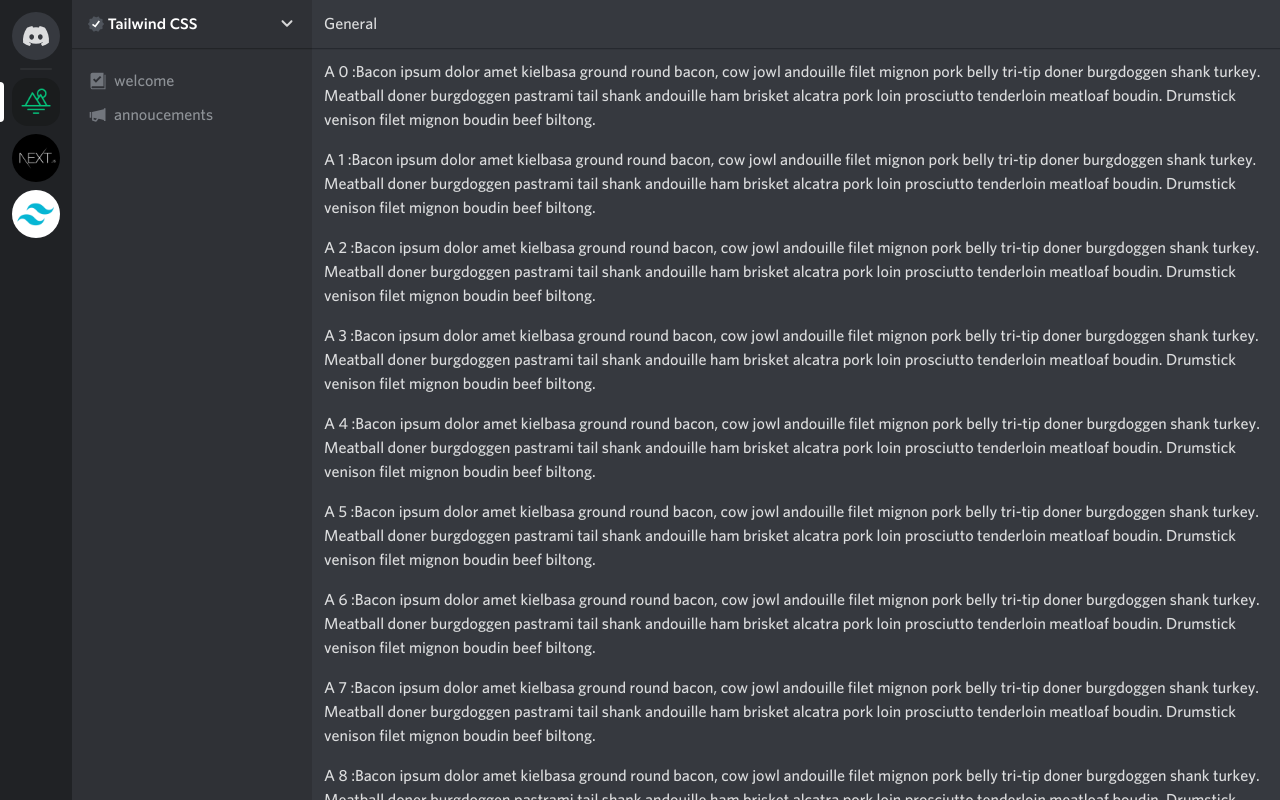
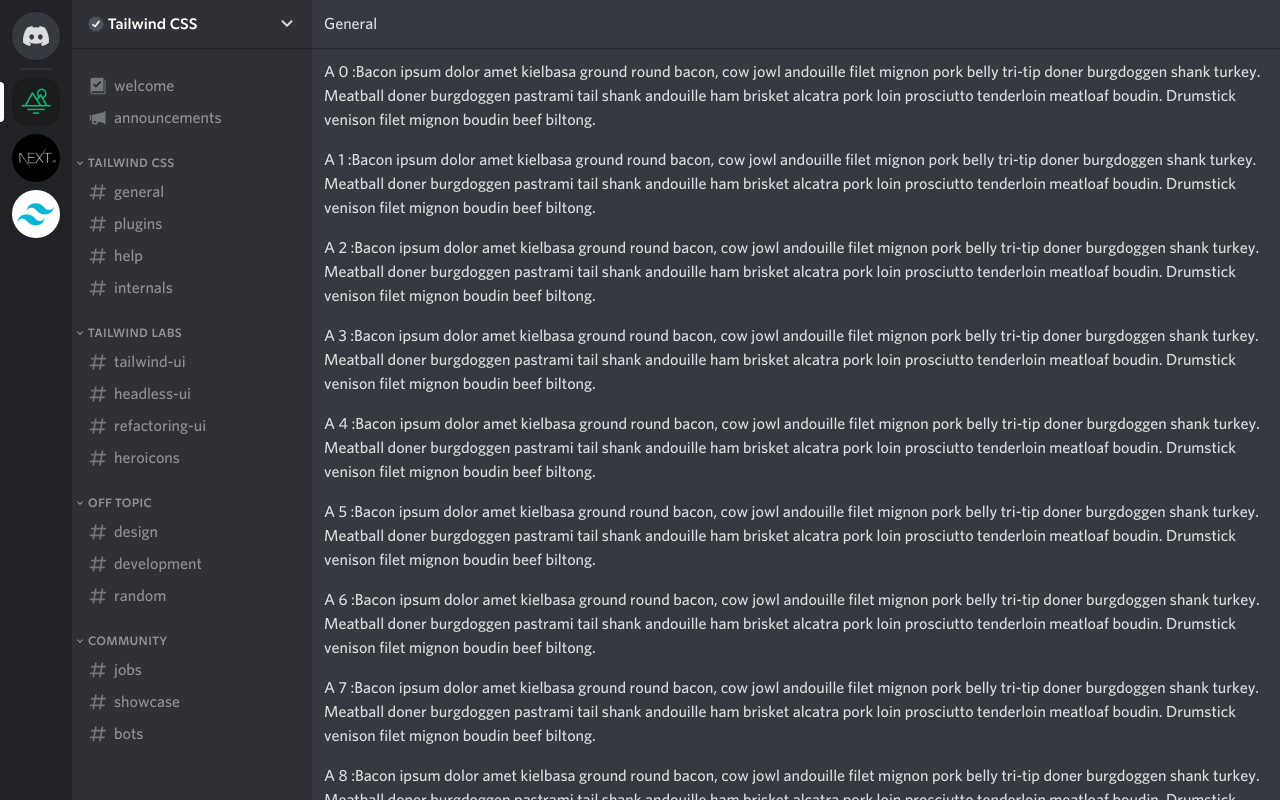
Before and after one commit to MattBevis/discord-clone, a React (Create React App) app: page /servers/1 in a window 1280 px wide. Built offline with nearby package versions, Linux system fonts and the light colour scheme.

Commit message:
finsihed lesson 12

```diff
--- a/src/App.js
+++ b/src/App.js
@@ -3,6 +3,7 @@
 import Image1 from './assets/images/servers/mirage.png';
 import Image2 from './assets/images/servers/next.png';
 import Image3 from './assets/images/servers/tailwind.png';
+import { Discord } from './components/Icon';
 
 function App() {
   const servers = [
@@ -15,7 +16,7 @@
     <div className='flex h-screen text-gray-100'>
       <div className='bg-gray-900 p-3 space-y-2 overflow-y-scroll'>
         <NavLink href='/'>
-          <DiscordIcon className='h-5 w-7' />
+          <Discord className='h-5 w-7' />
         </NavLink>
         <hr className='border-t-white/[.06] border-t-2 rounded mx-2' />
         {servers.map((server) => (
@@ -32,15 +33,4 @@
   );
 }
 
-function DiscordIcon(props) {
-  return (
-    <svg aria-hidden='false' viewBox='0 0 28 20' {...props}>
-      <path
-        fill='currentColor'
-        d='M23.021 1.677A21.227 21.227 0 0017.658 0c-.252.462-.483.935-.687 1.418a19.931 19.931 0 00-5.943 0C10.82.935 10.59.462 10.337.005c-1.856.32-3.659.88-5.37 1.677C1.567 6.78.65 11.754 1.111 16.652A21.504 21.504 0 007.691 20c.532-.726 1.004-1.5 1.407-2.309a13.582 13.582 0 01-2.221-1.078c.188-.137.37-.274.547-.428a15.232 15.232 0 0013.152 0c.177.148.36.291.541.428-.707.424-1.453.787-2.22 1.078.408.808.875 1.578 1.405 2.303a21.5 21.5 0 006.58-3.347h.007c.541-5.674-.922-10.6-3.868-14.97zM9.681 13.638c-1.283 0-2.34-1.193-2.34-2.644S8.37 8.35 9.68 8.35c1.308 0 2.359 1.193 2.338 2.644 0 1.451-1.036 2.644-2.339 2.644zm8.635 0c-1.283 0-2.34-1.193-2.34-2.644s1.036-2.644 2.34-2.644c1.302 0 2.36 1.193 2.338 2.644 0 1.451-1.036 2.644-2.338 2.644z'
-      />
-    </svg>
-  );
-}
-
 export default App;
--- /dev/null
+++ b/src/components/ChannelLink.jsx
@@ -0,0 +1,23 @@
+import React from 'react';
+import * as Icons from './Icon';
+
+function ChannelLink({ channel }) {
+  let Icon = channel.icon ? Icons[channel.icon] : Icons.Hashtag;
+  return (
+    <a
+      key={channel.id}
+      href='#'
+      className='flex items-center px-2 mx-2 text-grey-300
+            hover:bg-gray-550/[0.16] py-1 rounded hover:text-gray-100 group'
+    >
+      <Icon className='h-5 w-5 text-gray-400 mr-1.5' />
+      {channel.label}
+      <Icons.AddPerson
+        className='w-4 h-4 ml-auto text-gray-200 hover:text-gray-100
+               opacity-0 group-hover:opacity-100'
+      />
+    </a>
+  );
+}
+
+export default ChannelLink;
--- a/src/components/ServerLayout.jsx
+++ b/src/components/ServerLayout.jsx
@@ -1,16 +1,9 @@
 import React from 'react';
-import { useParams } from 'react-router-dom';
-import {
-  AddPersonIcon,
-  BookIcon,
-  CheckIcon,
-  ChevronIcon,
-  SpeakerphoneIcon,
-  VerifiedIcon,
-} from './Icon';
+import * as Icons from './Icon';
+import data from '../data.json';
+import { ChannelLink } from '.';
 
 function ServerLayout({ name }) {
-  const { id } = useParams();
   return (
     <>
       <div className='bg-gray-800 flex flex-col w-60'>
@@ -19,43 +12,35 @@
           text-white text-[15px] hover:bg-gray-550/[0.16] transition'
         >
           <div className='relative w-4 h-4 mr-1'>
-            <VerifiedIcon className='w-4 h-4 text-gray-550 absolute' />
-            <CheckIcon className='w-4 h-4 absolute' />
+            <Icons.Verified className='w-4 h-4 text-gray-550 absolute' />
+            <Icons.Check className='w-4 h-4 absolute' />
           </div>
           {/* {name ?? `Server ${id}`} */}
           Tailwind CSS
-          <ChevronIcon className='w-[18px] h-[18px] ml-auto opacity-80' />
+          <Icons.Chevron className='w-[18px] h-[18px] ml-auto opacity-80' />
         </button>
         <div
           className='text-gray-300 flex-1 overflow-y-scroll font-medium
-        mt-[17px]'
+        pt-[17px] space-y-[21px]'
         >
-          <div className='space-y-0.5'>
-            <a
-              href='#'
-              className='flex items-center px-2 mx-2 text-grey-300
-            hover:bg-gray-550/[0.16] py-1 rounded hover:text-gray-100 group'
-            >
-              <BookIcon className='h-5 w-5 text-gray-400 mr-1.5' />
-              welcome
-              <AddPersonIcon
-                className='w-4 h-4 ml-auto text-gray-200 hover:text-gray-100
-               opacity-0 group-hover:opacity-100'
-              />
-            </a>
-            <a
-              href='#'
-              className='flex items-center px-2 mx-2 text-grey-300
-            hover:bg-gray-550/[0.16] py-1 rounded hover:text-gray-100 group'
-            >
-              <SpeakerphoneIcon className='h-5 w-5 text-gray-400 mr-1.5' />
-              annoucements
-              <AddPersonIcon
-                className='w-4 h-4 ml-auto text-gray-200 hover:text-gray-100
-               opacity-0 group-hover:opacity-100'
-              />
-            </a>
-          </div>
+          {data['1'].categories.map((category) => (
+            <div key={category.id}>
+              {category.label && (
+                <button
+                  className='flex items-center px-0.5 text-xs font-title
+                uppercase tracking-wide'
+                >
+                  <Icons.Arrow className='w-3 h-3 mr-0.5'></Icons.Arrow>
+                  {category.label}
+                </button>
+              )}
+              <div className=' mt-[5px]'>
+                {category.channels.map((channel) => (
+                  <ChannelLink channel={channel} />
+                ))}
+              </div>
+            </div>
+          ))}
         </div>
       </div>
       <div className='bg-gray-700 flex flex-1 flex-col'>
--- a/src/components/index.js
+++ b/src/components/index.js
@@ -1,4 +1,5 @@
 import NavLink from './NavLink';
 import ServerLayout from './ServerLayout';
+import ChannelLink from './ChannelLink';
 
-export { NavLink, ServerLayout };
+export { NavLink, ServerLayout, ChannelLink };
--- /dev/null
+++ b/src/data.json
@@ -0,0 +1,53 @@
+{
+  "1": {
+    "label": "Tailwind CSS",
+    "categories": [
+      {
+        "id": 1,
+        "label": "",
+        "channels": [
+          { "id": 1, "label": "welcome", "icon": "Book" },
+          { "id": 2, "label": "announcements", "icon": "Speakerphone" }
+        ]
+      },
+      {
+        "id": 2,
+        "label": "Tailwind CSS",
+        "channels": [
+          { "id": 3, "label": "general" },
+          { "id": 4, "label": "plugins" },
+          { "id": 5, "label": "help" },
+          { "id": 6, "label": "internals" }
+        ]
+      },
+      {
+        "id": 3,
+        "label": "Tailwind Labs",
+        "channels": [
+          { "id": 7, "label": "tailwind-ui" },
+          { "id": 8, "label": "headless-ui" },
+          { "id": 9, "label": "refactoring-ui" },
+          { "id": 10, "label": "heroicons" }
+        ]
+      },
+      {
+        "id": 4,
+        "label": "Off topic",
+        "channels": [
+          { "id": 11, "label": "design" },
+          { "id": 12, "label": "development" },
+          { "id": 13, "label": "random" }
+        ]
+      },
+      {
+        "id": 5,
+        "label": "Community",
+        "channels": [
+          { "id": 14, "label": "jobs" },
+          { "id": 15, "label": "showcase" },
+          { "id": 16, "label": "bots" }
+        ]
+      }
+    ]
+  }
+}
```
Also changed, not shown: src/components/Icon.jsx (+9 -9 lines).
